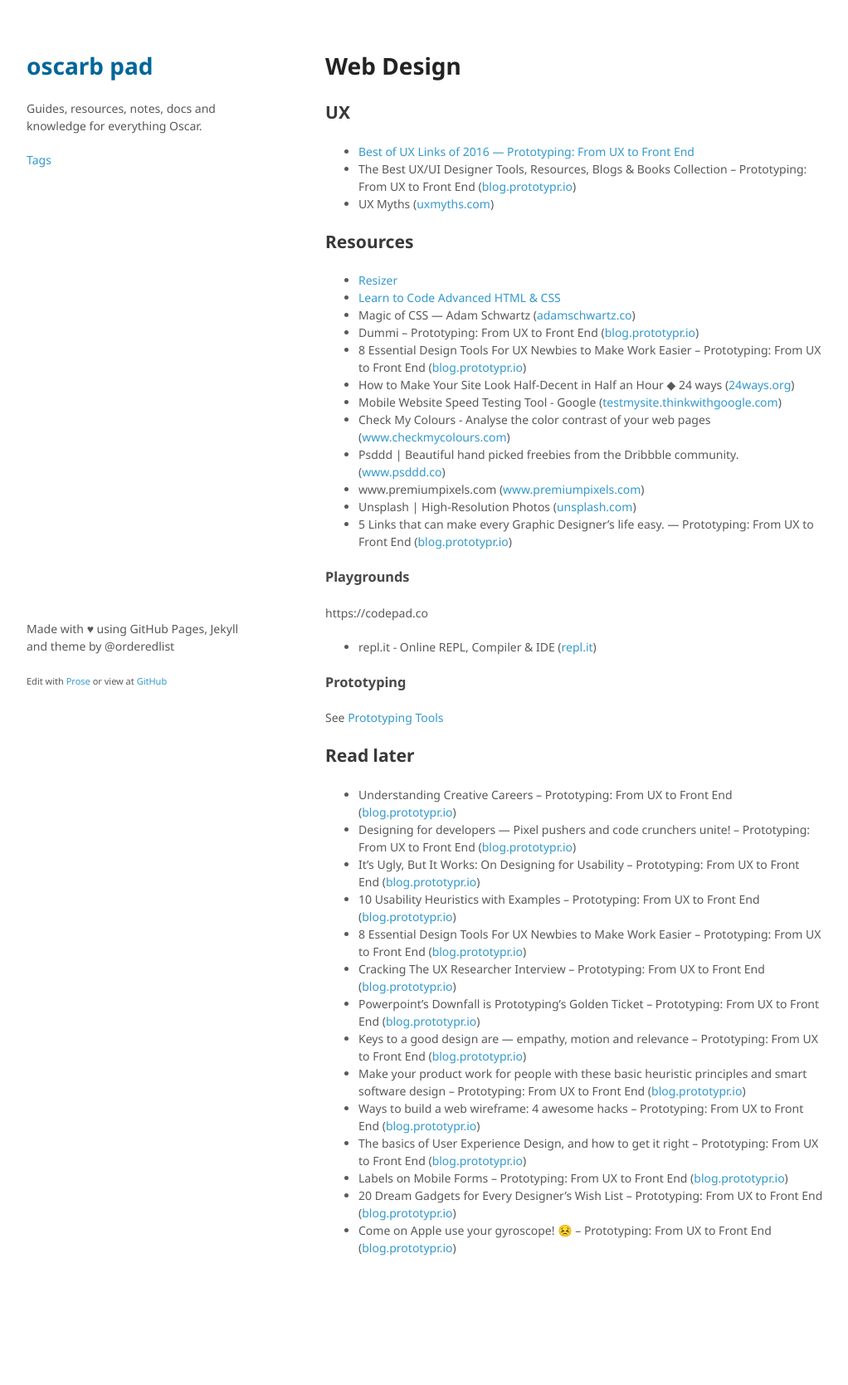
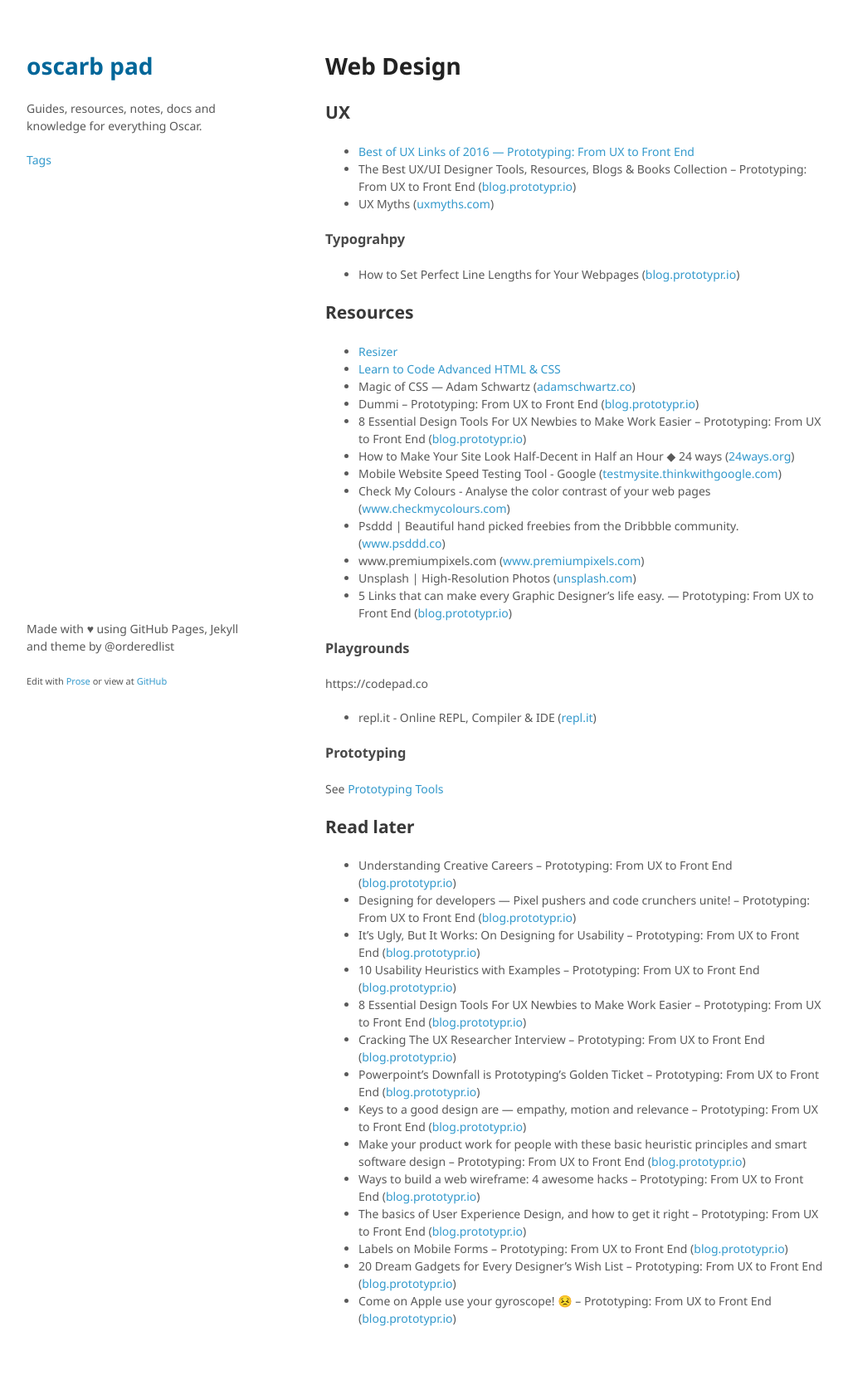
Before and after one commit to oscarb/pad, a Jekyll site: the page built from _docs/web-design.md, in a window 1280 px wide. Shown: the whole page at 83% size, without its empty margins (128-1150 px from the left). Built offline with Jekyll 4.4.1, drawn with Linux system fonts in a browser that asks for light colours; some web fonts are replaced; before the commit the page ends 1584 px from its top, so only the background shows below that.

Commit message:
Updated web-design.md

```diff
--- a/_docs/web-design.md
+++ b/_docs/web-design.md
@@ -15,6 +15,11 @@ published: true
 * [Best of UX Links of 2016 — Prototyping: From UX to Front End](https://blog.prototypr.io/best-of-ux-links-of-2016-eb2f44a2c9c0#.z4uvwvbix)
 * The Best UX/UI Designer Tools, Resources, Blogs & Books Collection – Prototyping: From UX to Front End ([blog.prototypr.io](https://blog.prototypr.io/the-best-ux-ui-designer-tools-resources-blogs-books-collection-93952ed1da07#.c3zd45q6e))
 * UX Myths ([uxmyths.com](http://uxmyths.com/))
+
+### Typograhpy
+
+* How to Set Perfect Line Lengths for Your Webpages ([blog.prototypr.io](https://blog.prototypr.io/how-to-set-perfect-line-lengths-for-the-web-528f08f8b344#.rvq7ksdww))
+
 
 ## Resources
 
```
